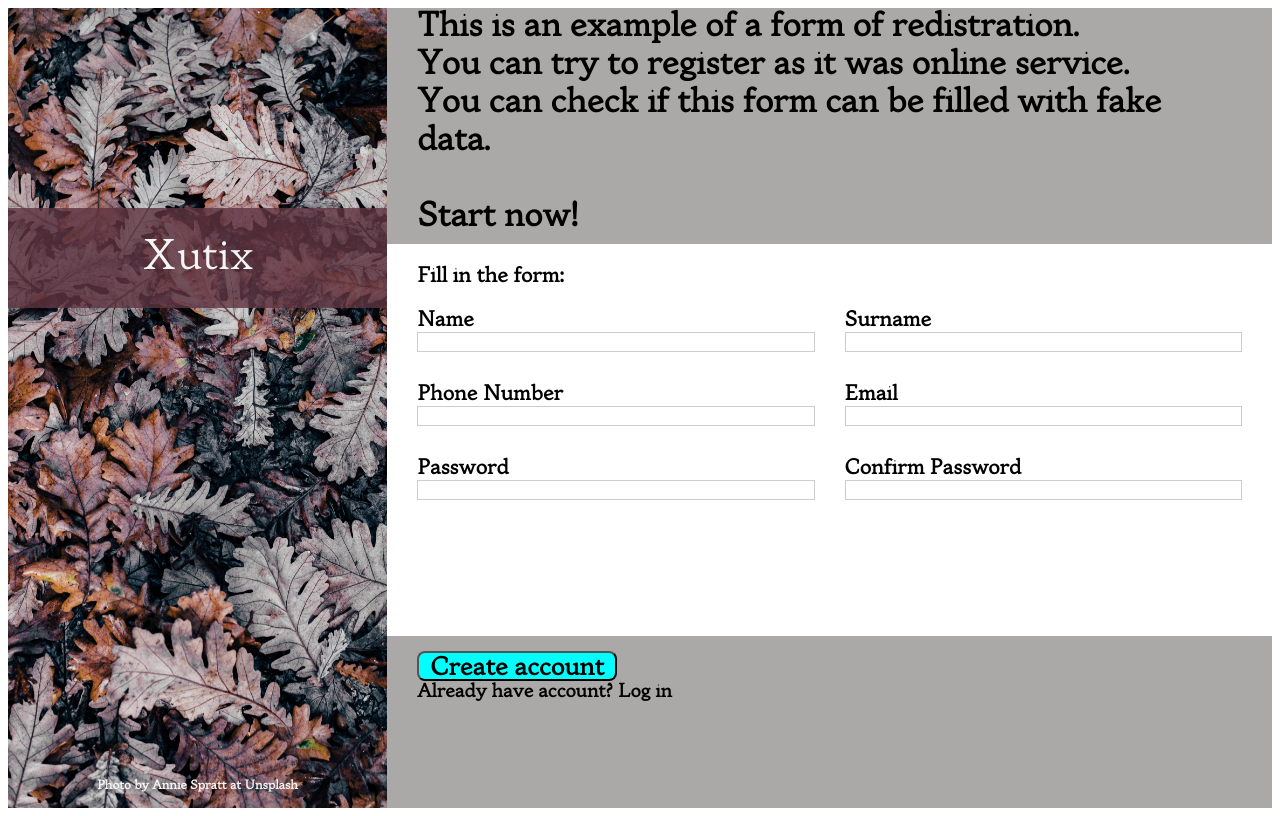
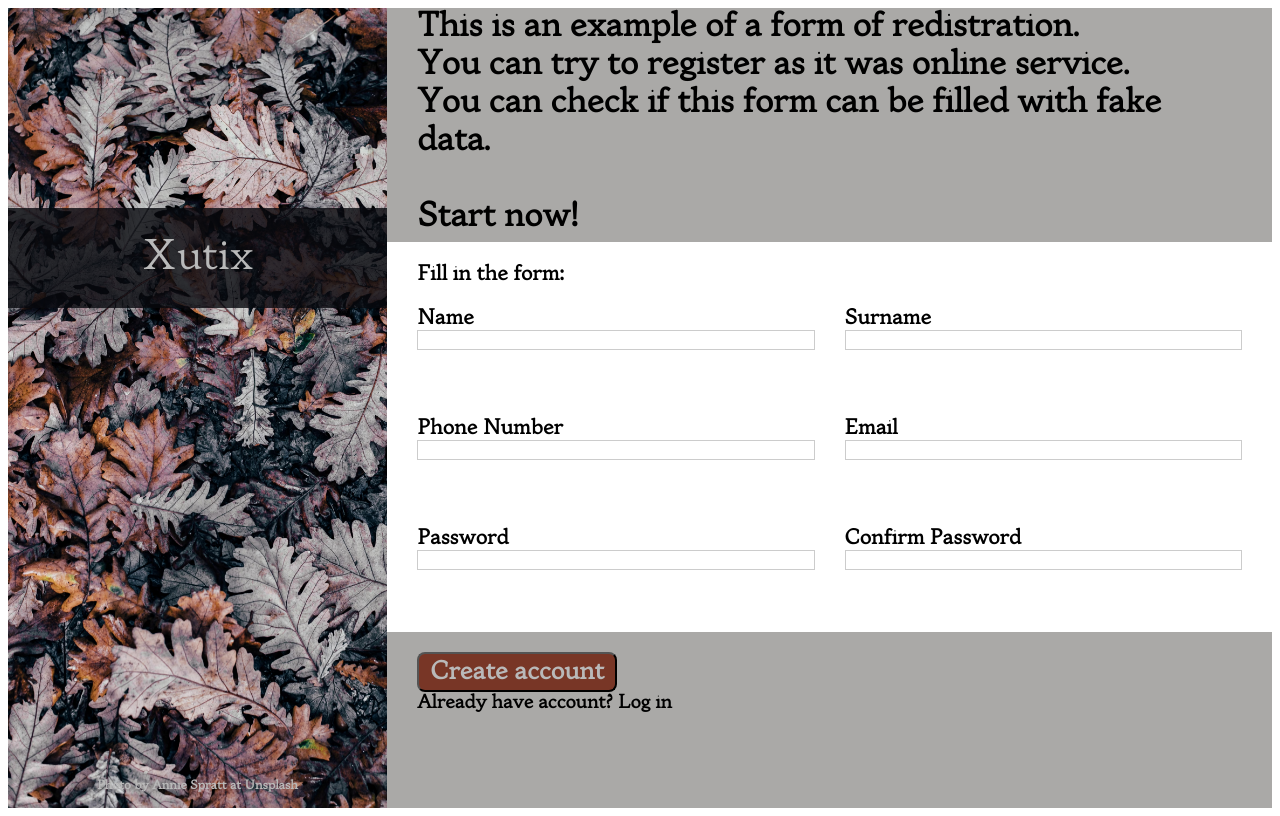
Before and after one commit to Xutik/regForm, a plain HTML site: page index.html in a window 1280 px wide. Drawn offline with Linux system fonts and the light colour scheme.

Commit message:
2d (final)

```diff
--- a/styles.css
+++ b/styles.css
@@ -22,7 +22,7 @@
 }
 
 .logo{
-    background-color: rgb(95, 53, 66, 0.8);
+    background-color: rgb(8, 9, 14, 0.8);
     width: 100%;
     height: 100px;
     margin-top: 200px;
@@ -31,14 +31,14 @@
     align-items: center;
     font-size: 40px;
     font-family: "TMTLimkin";
-    color: whitesmoke;
+    color: #b9b9b9;
 }
 
 .copyright{
     font-size: 12px;
     font-family: "TMTLimkin";
-    font-weight: 700;
-    color: whitesmoke;
+    font-weight: 900;
+    color: #b9b9b9;
     margin-top: auto;
     margin-inline: auto;
     margin-bottom: 15px;
@@ -79,10 +79,10 @@
     grid-template-rows: repeat(3, 1fr);
     grid-column-gap: 30px;
     grid-row-gap: 30px;
-
 }
 .item{
     display: flex;
+    height: 80px;
     flex-direction: column;
 }
 
@@ -93,13 +93,14 @@
     font-family: "TMTLimkin";
     font-weight: 700;
     color: black;
-    padding-top: 15px;
+    padding-top: 20px;
     padding-inline: 30px;
 }
 
 .create{
-    background-color: aqua;
-    height: 30px;
+    background-color: #783626;
+    color: #b9b9b9;
+    height: 40px;
     width: 200px;
     border-radius: 8px;
     font-size: 24px;
```
